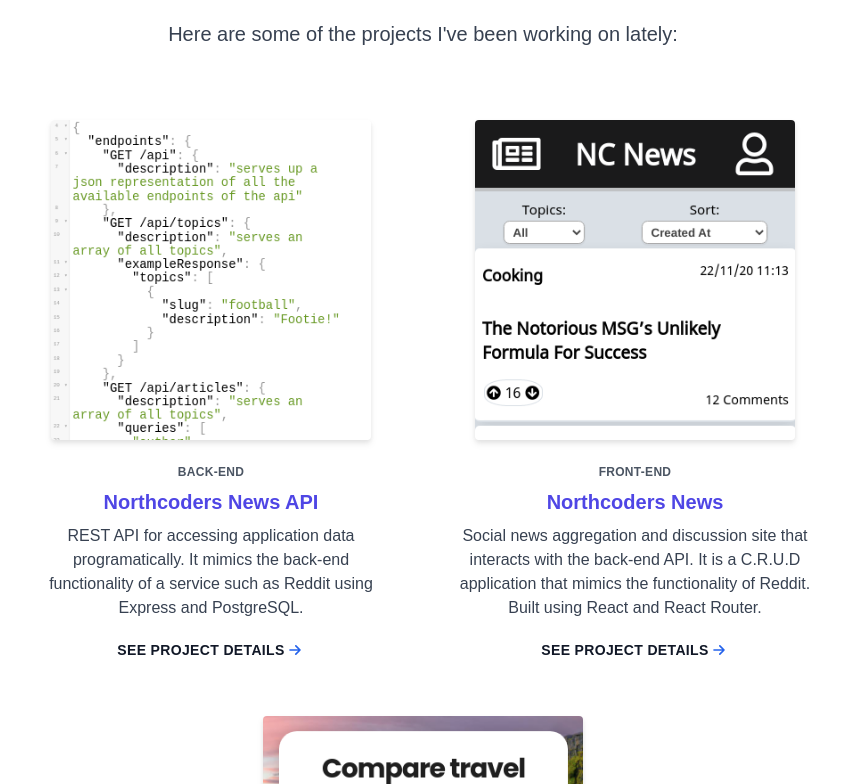
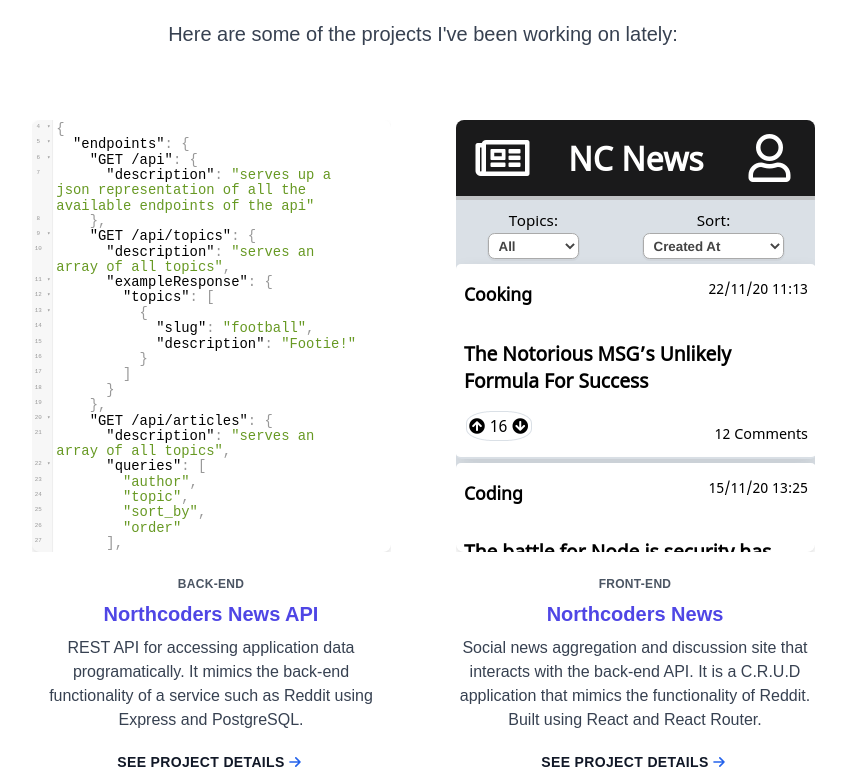
Before and after one commit to benwestondigital/next-portfolio, a Next.js app: page / in a window 1280 px wide. Shown: the part 1976-2760 px from the top of the page, without its empty margins (217-1063 px from the left). Built offline with nearby package versions, Linux system fonts and the light colour scheme.

Commit message:
change image rendering by remove div and add w & h

```diff
--- a/components/SingleProject.jsx
+++ b/components/SingleProject.jsx
@@ -4,17 +4,15 @@
 const SingleProject = ({ project: { slug, frontmatter } }) => {
   return (
     <Link href={`/projects/${slug}`}>
-      <a className='flex w-80 flex-col items-center justify-start rounded p-2 transition delay-150 ease-in-out  hover:bg-gray-50 hover:drop-shadow-lg dark:hover:bg-gray-800 sm:w-96 md:hover:scale-105'>
-        <div className='relative h-72 w-72 rounded drop-shadow-md sm:h-80 sm:w-80'>
+      <a className='flex flex-col items-center justify-start rounded p-2 transition delay-150 ease-in-out  hover:bg-gray-50 hover:drop-shadow-lg dark:hover:bg-gray-800 sm:w-96 md:hover:scale-105'>
           <Image
             src={`/${frontmatter.image}`}
             alt={frontmatter.title}
-            layout='fill'
-            objectFit='cover'
-            className='cursor-pointer rounded p-2'
+            width={359}
+            height={432}
+            className='cursor-pointer rounded-lg drop-shadow-md'
             objectPosition='top'
           />
-        </div>
         <h3 className='mx-2 mt-6 text-xs font-semibold uppercase tracking-wide text-gray-600 dark:text-gray-400'>
           {frontmatter.type}
         </h3>
```
